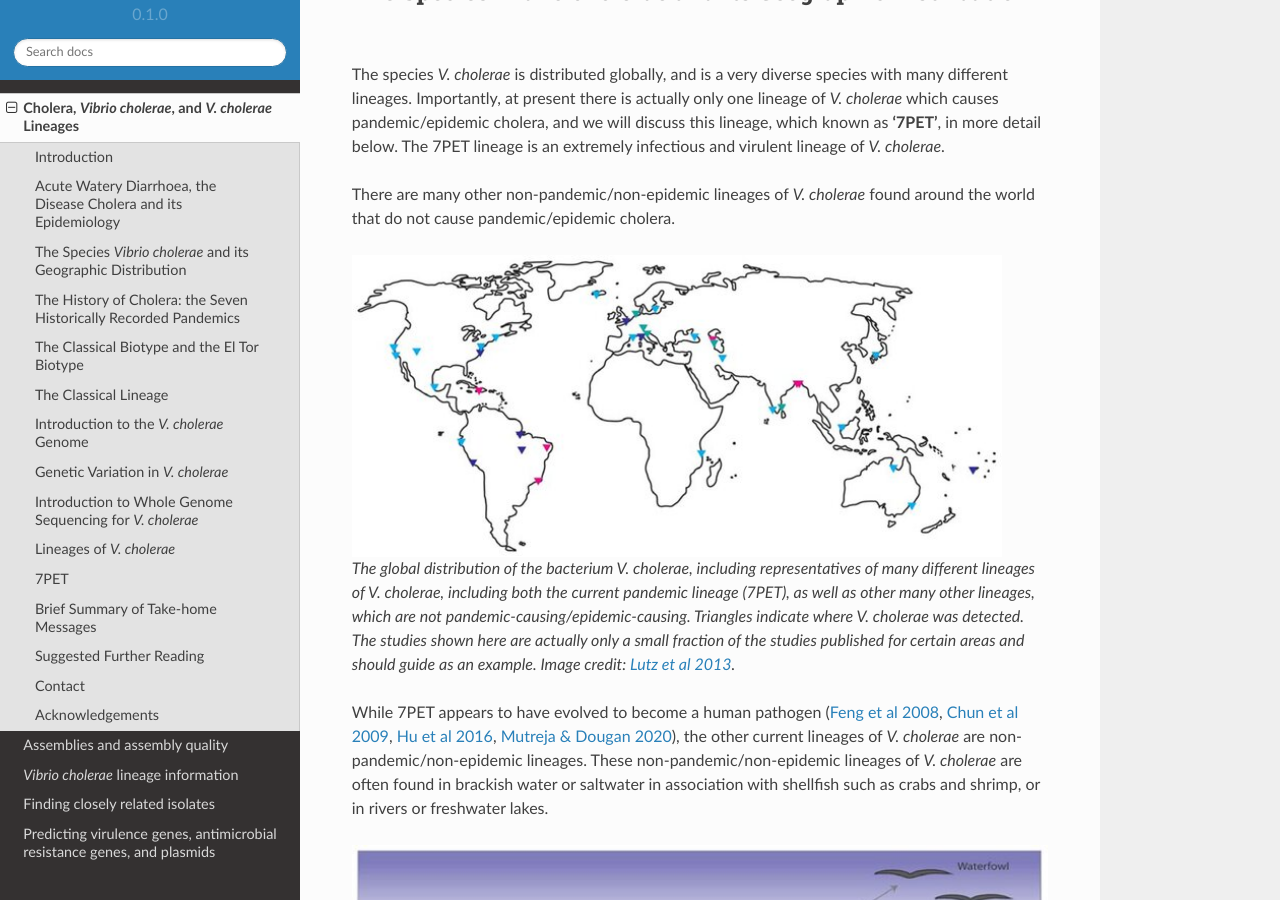
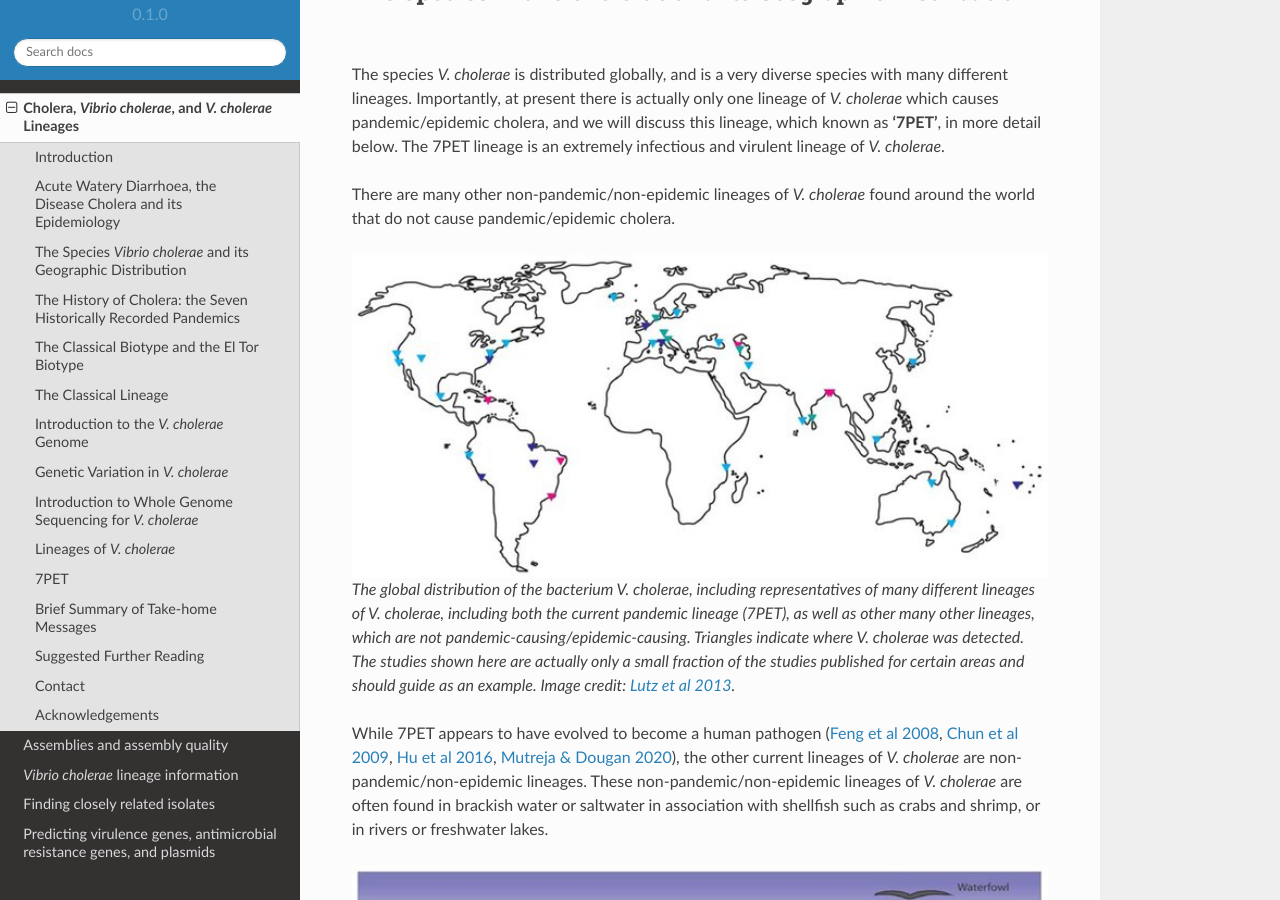
Before and after one commit to avrilcoghlan/cholerabook, a Sphinx documentation site: the page built from docs/source/vibriogenomes.rst, in a window 1280 px wide and 900 px high, scrolled down 2858 px. Built offline with Sphinx 7.4.7 and the Read the Docs theme 2.0.0, drawn with Linux system fonts in a browser that asks for light colours.

Commit message:
Update vibriogenomes.rst

```diff
--- a/docs/source/vibriogenomes.rst
+++ b/docs/source/vibriogenomes.rst
@@ -60,7 +60,7 @@
 cholera.
 
 .. figure:: GlobalDistribution.jpg
-  :width: 650
+  :width: 800
 
   The global distribution of the bacterium *V. cholerae*, including representatives of many different lineages of *V. cholerae*, including both the current pandemic lineage (7PET), as well as other many other lineages, which are not pandemic-causing/epidemic-causing. Triangles indicate where *V. cholerae* was detected. The studies shown here are actually only a small fraction of the studies published for certain areas and should guide as an example. Image credit: `Lutz et al 2013`_.
 
@@ -165,7 +165,7 @@
 .. _Heidelberg et al 2000: https://pubmed.ncbi.nlm.nih.gov/10952301/
 
 .. figure:: Chromosomes.jpg
-  :width: 700
+  :width: 800
 
   A diagram showing the two circular chromosomes of *V. cholerae*, for a typical isolate of the current pandemic lineage (7PET lineage). The outside circles in blue represent genes on the forward and reverse strand of the DNA. Between them, the two chromosomes of *V. cholerae* include almost 4000 genes in a typical isolate from the 7PET lineage. The innermost circle shows below average (purple) and above average (mustard) GC content along the chromosomes. Other key features of the chromosomes are highlighted as green boxes, where the green box labelled '5' is the region containing the two genes that encode the A and B subunits of the cholera toxin. This region is known as the 'CTX region'. Image source: `Mutreja & Dougan 2020`_.
 
```
